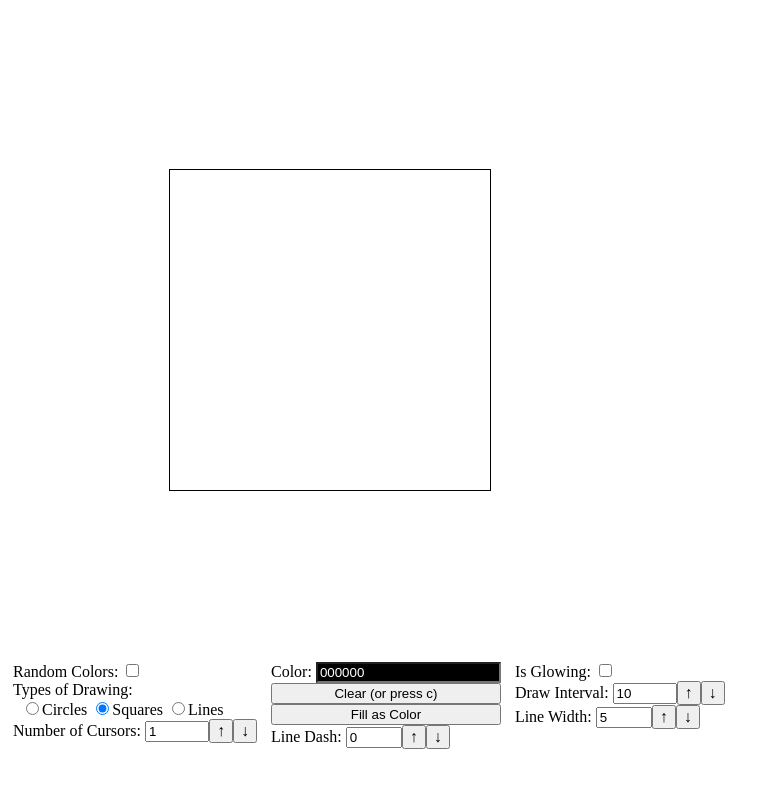
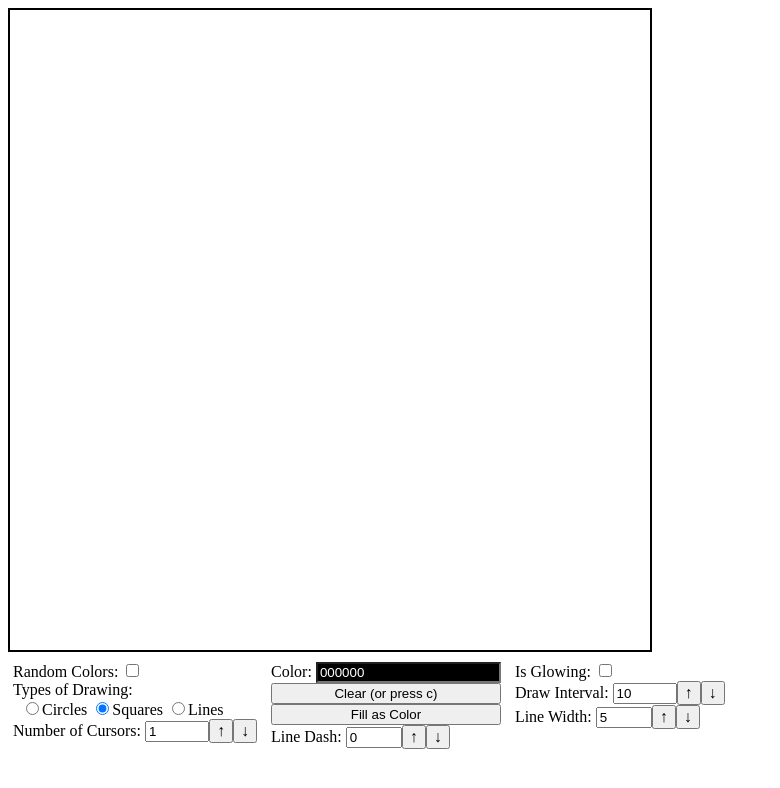
Before and after one commit to GoldLink21/Color-Js, a plain HTML site: page index.html in a window 1280 px wide. Shown: the whole page, without its empty margins (0-780 px from the left). Drawn offline with Linux system fonts and the light colour scheme.

Commit message:
Removed scaling from the canvas

```diff
--- a/index.css
+++ b/index.css
@@ -1,6 +1,5 @@
 canvas{
     border: 2px solid black;
-    scale: 50%;
     margin:auto;
     flex-flow:row;
     display: inline-flex;
```
